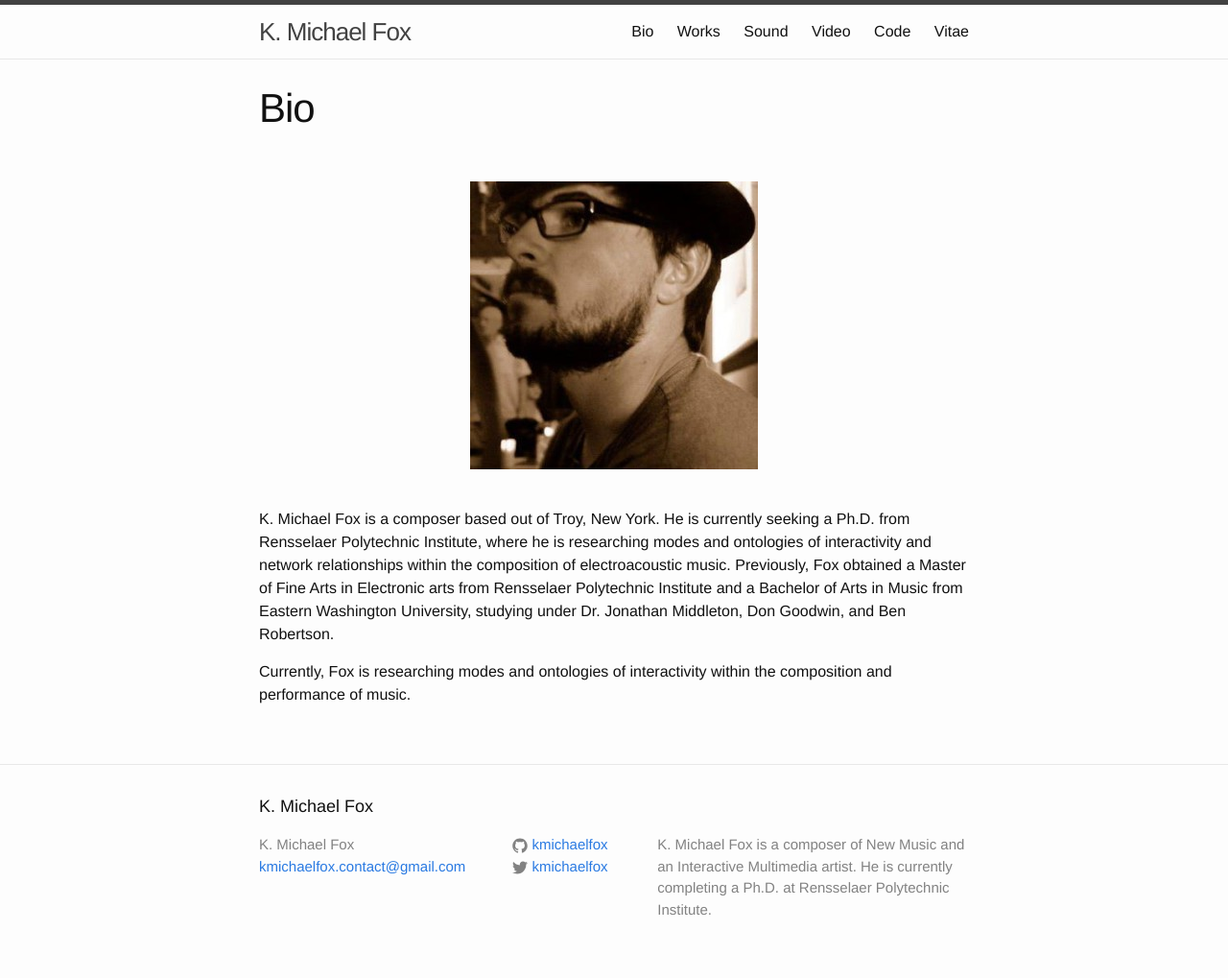
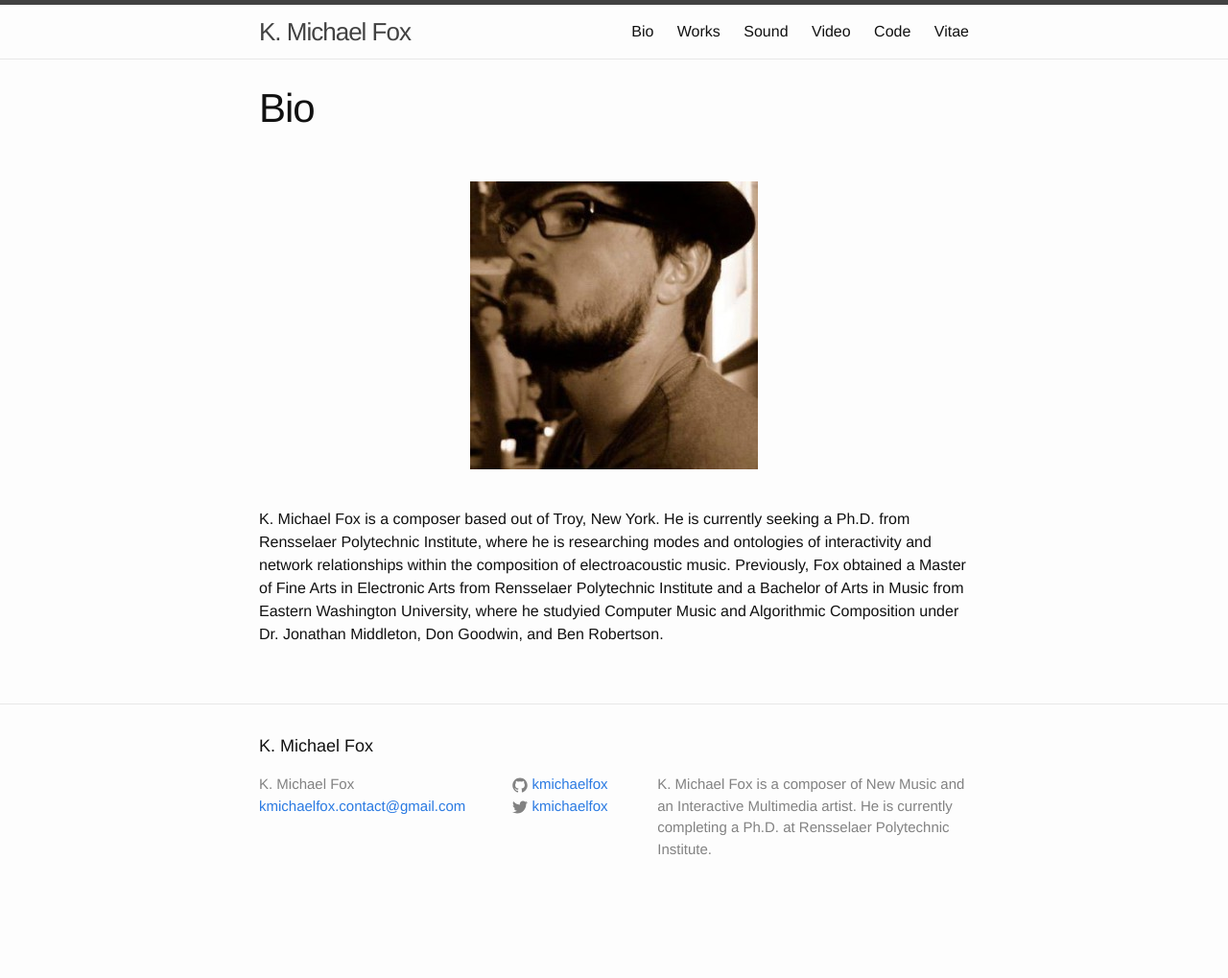
Before and after one commit to kmichaelfox/kmichaelfox.github.io, a Jekyll site: the page built from bio.md, in a window 1280 px wide. Shown: the whole page at 96% size. Built offline with Jekyll 4.4.1, drawn with Linux system fonts in a browser that asks for light colours; after the commit the page ends 956 px from its top, so only the background shows below that.

Commit message:
typo fix

```diff
--- a/bio.md
+++ b/bio.md
@@ -5,6 +5,4 @@
 ---
 <img class="center" src="/assets/images/kmf.jpg" />
 
-K. Michael Fox is a composer based out of Troy, New York. He is currently seeking a Ph.D. from Rensselaer Polytechnic Institute, where he is researching modes and ontologies of interactivity and network relationships within the composition of electroacoustic music. Previously, Fox obtained a Master of Fine Arts in Electronic arts from Rensselaer Polytechnic Institute and a Bachelor of Arts in Music from Eastern Washington University, studying under Dr. Jonathan Middleton, Don Goodwin, and Ben Robertson.
-
-Currently, Fox is researching modes and ontologies of interactivity within the composition and performance of music.
+K. Michael Fox is a composer based out of Troy, New York. He is currently seeking a Ph.D. from Rensselaer Polytechnic Institute, where he is researching modes and ontologies of interactivity and network relationships within the composition of electroacoustic music. Previously, Fox obtained a Master of Fine Arts in Electronic Arts from Rensselaer Polytechnic Institute and a Bachelor of Arts in Music from Eastern Washington University, where he studyied Computer Music and Algorithmic Composition under Dr. Jonathan Middleton, Don Goodwin, and Ben Robertson.
```
